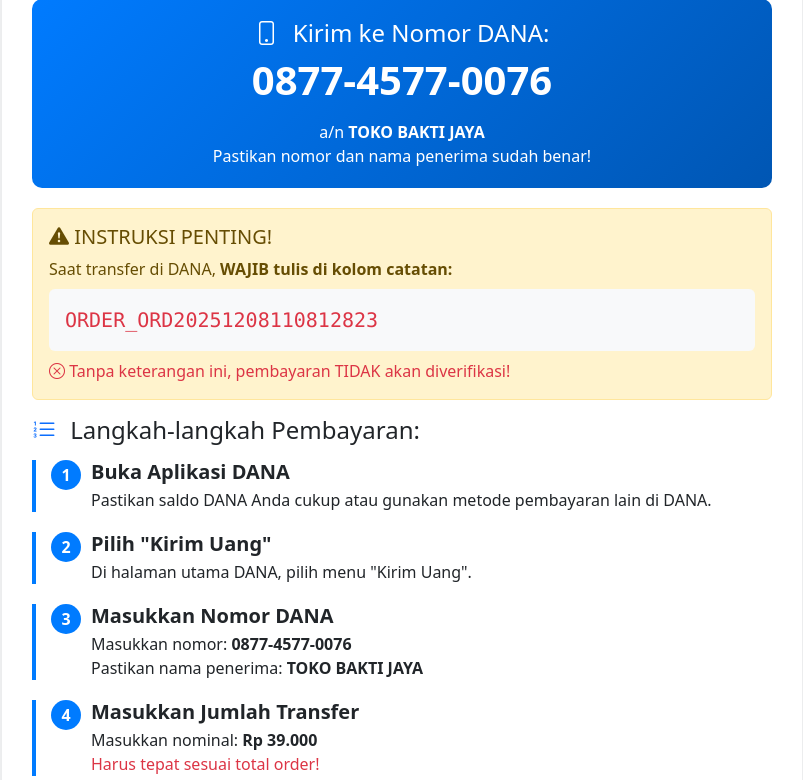
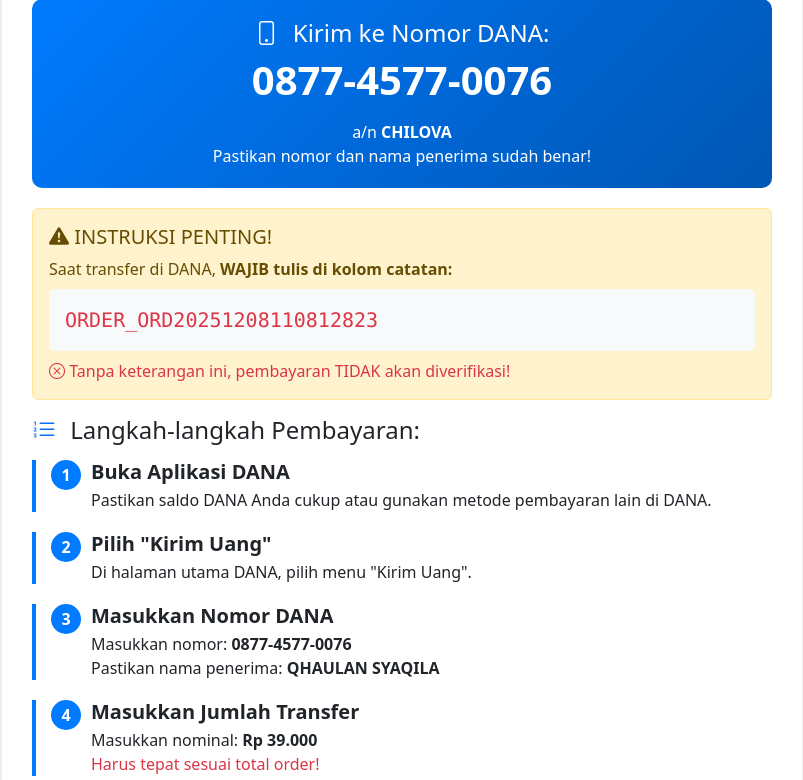
Before and after one commit to Faizahhfaizahh/Chilova_Website_Ecommerce_E-Business25, a PHP site: page /payment_dana.php?order_id=18 in a window 1280 px wide. Shown: the part 350-1130 px from the top of the page, without its empty margins (238-1041 px from the left). Run offline with PHP 8.4, Linux system fonts and the light colour scheme; a user stored in the database is signed in; data comes from the database, SQL or seed files in the repository.

Commit message:
ubah dikit

```diff
--- a/payment_dana.php
+++ b/payment_dana.php
@@ -207,7 +207,7 @@ if($_SERVER['REQUEST_METHOD'] == 'POST' && isset($_FILES['bukti_pembayaran'])) {
         <div class="dana-info text-center">
             <h4><i class="bi bi-phone me-2"></i> Kirim ke Nomor DANA:</h4>
             <h1 class="fw-bold mb-3">0877-4577-0076</h1>
-            <p class="mb-0">a/n <strong>TOKO BAKTI JAYA</strong></p>
+            <p class="mb-0">a/n <strong>CHILOVA</strong></p>
             <p class="mb-0">Pastikan nomor dan nama penerima sudah benar!</p>
         </div>
 
@@ -253,7 +253,7 @@ if($_SERVER['REQUEST_METHOD'] == 'POST' && isset($_FILES['bukti_pembayaran'])) {
                     <div>
                         <h5 class="fw-bold mb-1">Masukkan Nomor DANA</h5>
                         <p class="mb-0">Masukkan nomor: <strong>0877-4577-0076</strong></p>
-                        <p class="mb-0">Pastikan nama penerima: <strong>TOKO BAKTI JAYA</strong></p>
+                        <p class="mb-0">Pastikan nama penerima: <strong>QHAULAN SYAQILA</strong></p>
                     </div>
                 </div>
             </div>
```
